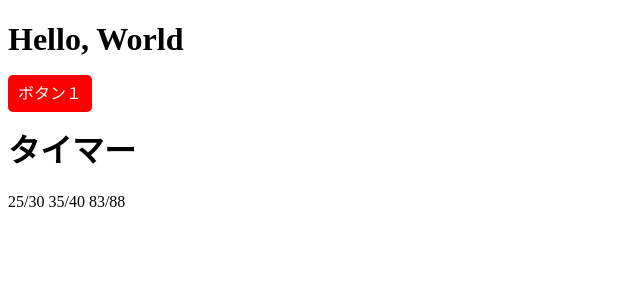
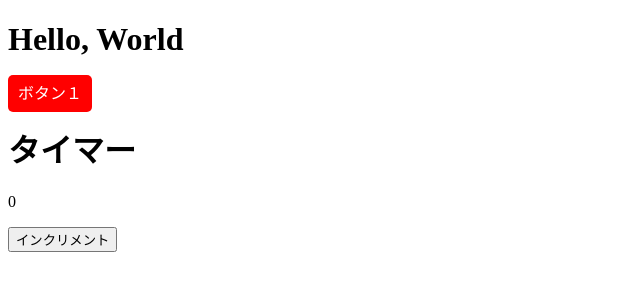
Before and after one commit to kazuto0291/react-primer, a React (Create React App) app: page / in a window 1280 px wide. Shown: the top 300 px of the page, without its empty margins (0-640 px from the left). Built offline with nearby package versions, Linux system fonts and the light colour scheme.

Commit message:
counterコンポーネント

```diff
--- a/src/App.js
+++ b/src/App.js
@@ -1,6 +1,7 @@
 import React from 'react';
-import Button from './componets/Button/Button'
-import Timer from './componets/Timer/Timer'
+import Button from './componets/Button/Button';
+import Timer from './componets/Timer/Timer';
+import Counter from './componets/Counter/Counter';
 
 
 function App () {
@@ -11,9 +12,8 @@ function App () {
       </h1>
       <Button>ボタン１</Button>
       <h1>タイマー</h1>
-      <Timer seconds={30}/>
-      <Timer seconds={40}/>
-      <Timer seconds={88}/>
+
+      <Counter />
     </div>
   )
 }
--- /dev/null
+++ b/src/componets/Counter/Counter.jsx
@@ -0,0 +1,27 @@
+import React from "react";
+
+class Counter extends React.Component {
+  constructor(props) {
+    super(props);
+    this.state = {count: 0};
+    this.handleClick = this.handleClick.bind(this);
+  }
+
+  handleClick() {
+    this.setState({
+      count: this.state.count +1
+    })
+  }
+
+  render() {
+    return (
+      <div>
+        <p>{this.state.count}</p>
+        <button onClick={this.handleClick}>インクリメント</button>
+      </div>
+    );
+  }
+}
+
+
+export default Counter;
```
